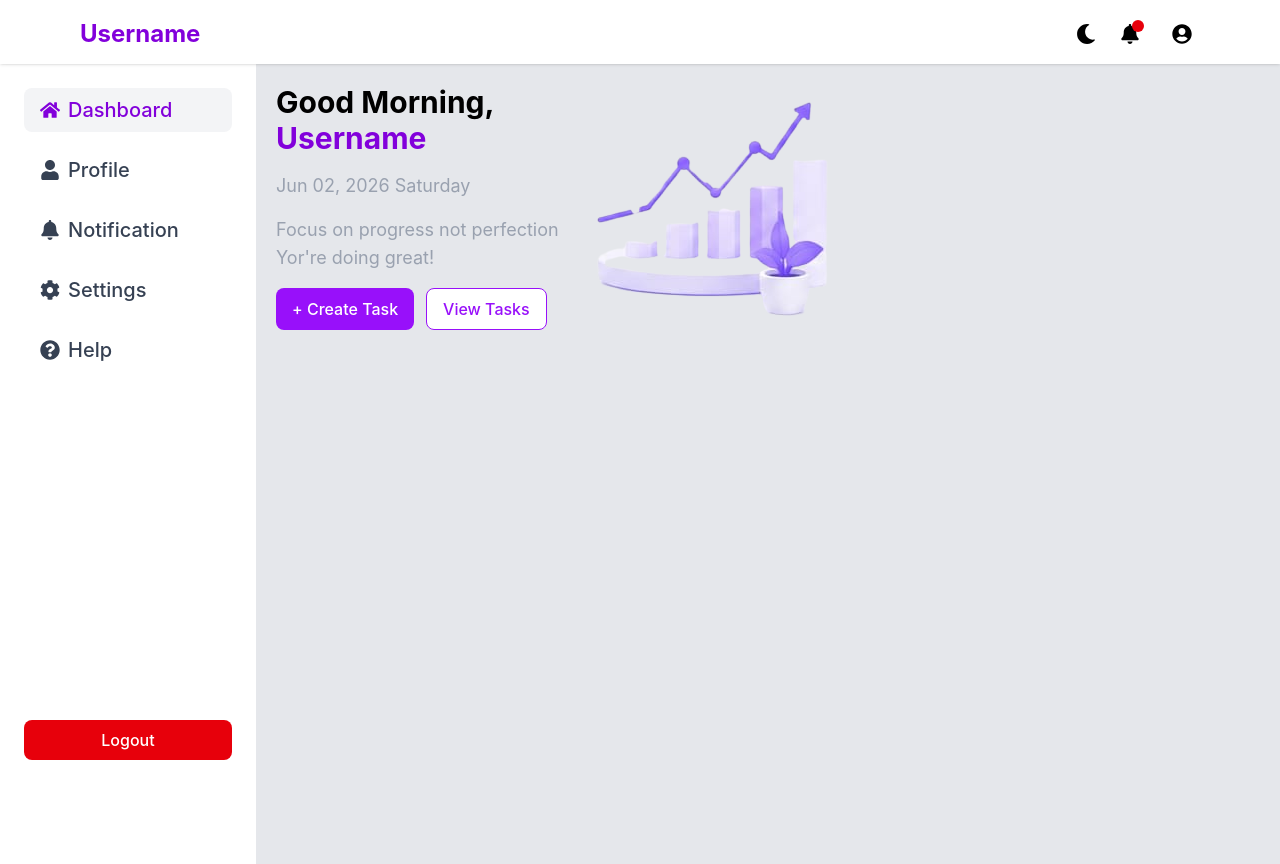
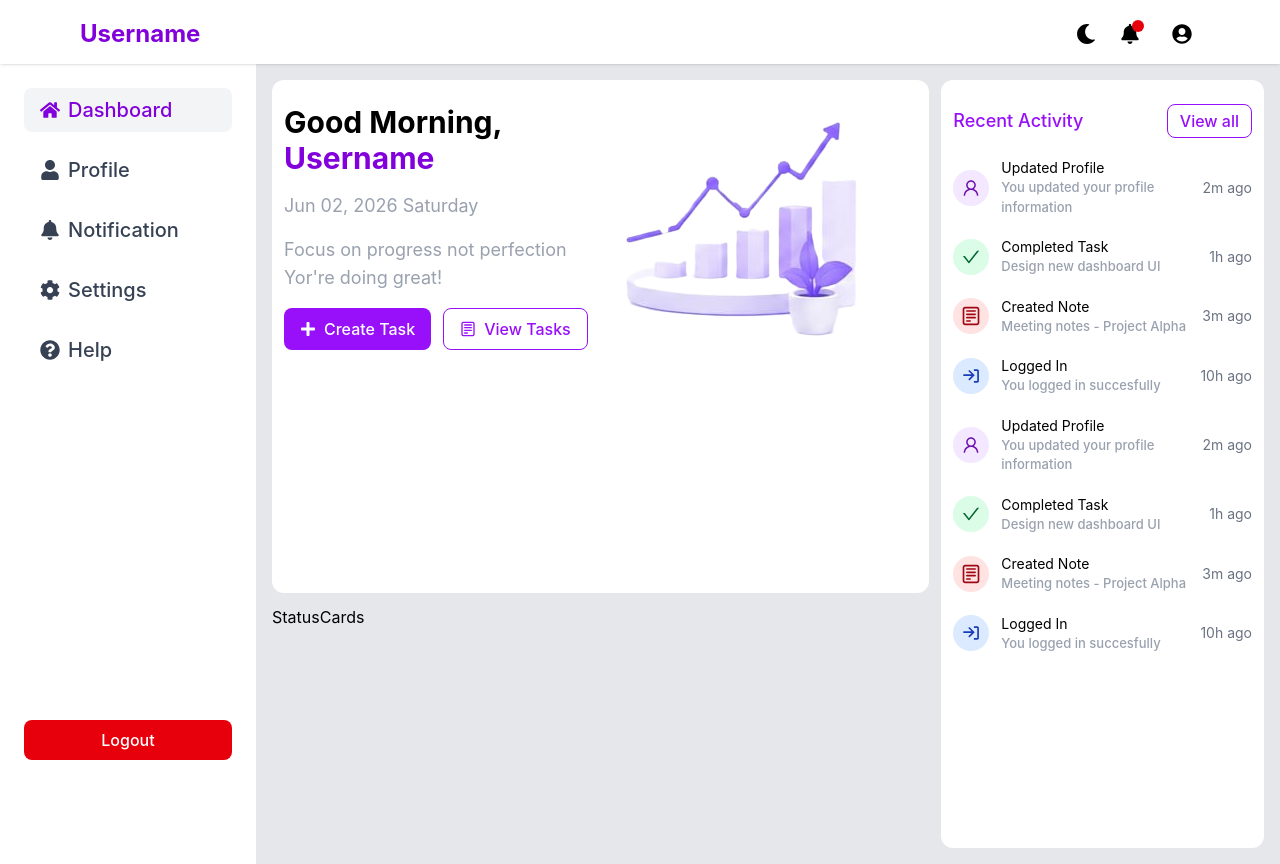
Before and after one commit to AmaanKhanGit/user-dashboard, a React (Vite) app: page / in a window 1280 px wide. Built offline with nearby package versions, Linux system fonts and the light colour scheme.

Commit message:
minor changes done

```diff
--- a/src/Pages/Dashboard/Dashboard.jsx
+++ b/src/Pages/Dashboard/Dashboard.jsx
@@ -1,10 +1,14 @@
 import DashboardLayout from "../../components/DashboardLayout";
 import DashboardHero from "./components/DashboardHero";
+import RecentActivity from "./components/RecentActivity";
+import StatusCards from "./components/StatusCards";
 
 const Dashboard = () => {
   return (
-    <DashboardLayout className="p-5">
-      <DashboardHero />
+    <DashboardLayout className="grid grid-cols-3 gap-3 max-lg:flex max-lg:flex-col">
+      <DashboardHero className="col-span-2" />
+      <RecentActivity className="row-span-2" />
+      <StatusCards />
     </DashboardLayout>
   );
 };
--- a/src/Pages/Dashboard/components/DashboardHero.jsx
+++ b/src/Pages/Dashboard/components/DashboardHero.jsx
@@ -1,4 +1,6 @@
+import { FaPlus } from "react-icons/fa";
 import Button from "../../../components/Layout/Button";
+import { CgNotes } from "react-icons/cg";
 const DashboardHero = ({ className }) => {
   return (
     <section
@@ -14,8 +16,12 @@ const DashboardHero = ({ className }) => {
           Focus on progress not perfection <br /> Yor're doing great!
         </p>
         <div className="flex gap-3">
-          <Button> + Create Task</Button>
-          <Button className="hollowBtn"> View Tasks</Button>
+          <Button className="flex shrink-0 items-center justify-center gap-2">
+            <FaPlus /> Create Task
+          </Button>
+          <Button className="hollowBtn flex shrink-0 items-center justify-center gap-2">
+            <CgNotes /> View Tasks
+          </Button>
         </div>
       </div>
       <div className="">
--- a/src/index.css
+++ b/src/index.css
@@ -15,11 +15,15 @@ body,
     @apply bg-red-600 hover:bg-red-700;
   }
 
+  .hollowBtn {
+    @apply border border-purple-600 bg-white text-purple-600 hover:bg-purple-100;
+  }
+
   .myContainer {
     @apply mx-auto max-w-[1200px];
   }
 
-  .hollowBtn {
-    @apply border border-purple-600 bg-white text-purple-600 hover:bg-purple-100;
+  .sections {
+    @apply rounded-xl bg-white px-3 py-6;
   }
 }
```
